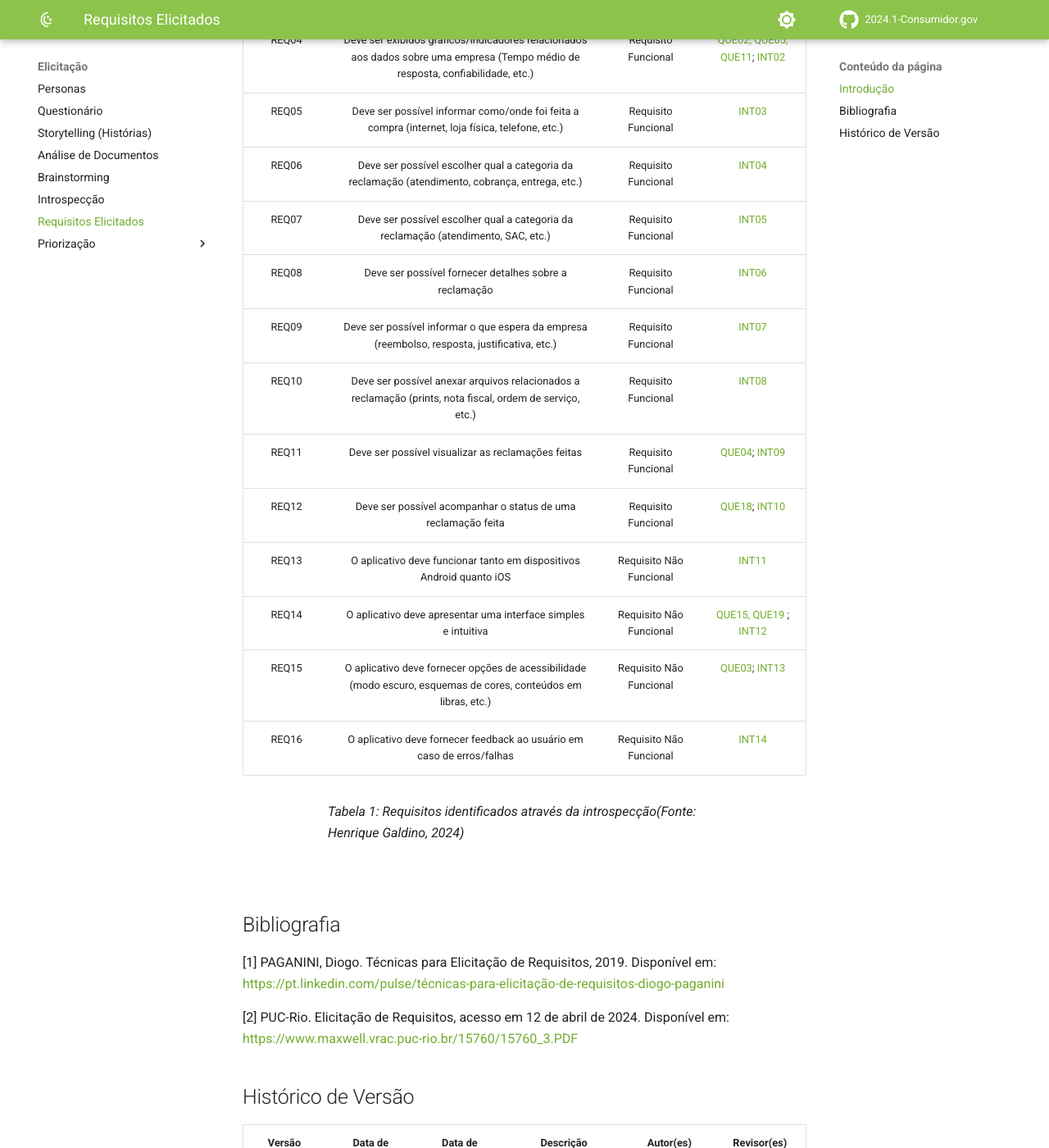
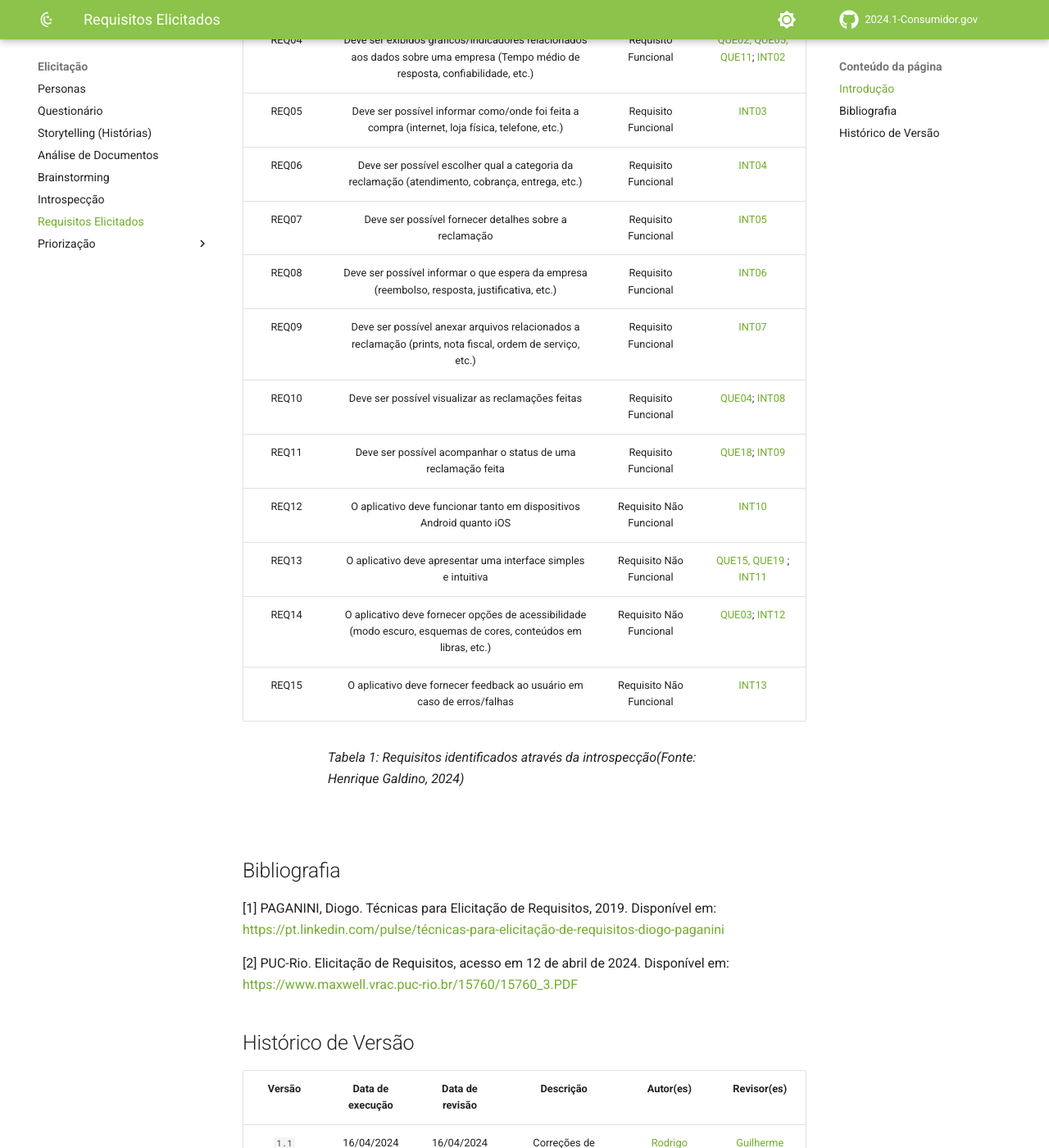
Before and after one commit to Requisitos-de-Software/2024.1-Grupo08, an MkDocs documentation site: the page built from docs/Elicitação/requisitos-elicitados.md, in a window 1280 px wide and 1400 px high, scrolled down 790 px. Shown: the whole window at 82% size. Built offline with MkDocs 1.6.1 and Material for MkDocs 9.7.7, drawn with Linux system fonts in a browser that asks for light colours; comment, search, counter and statistics services are not loaded.

Commit message:
corrigindo numeros devido ao requisito duplicado sem querer

```diff
--- a/docs/Elicitação/requisitos-elicitados.md
+++ b/docs/Elicitação/requisitos-elicitados.md
@@ -18,16 +18,15 @@
 | REQ04 | Deve ser exibidos gráficos/indicadores relacionados aos dados sobre uma empresa (Tempo médio de resposta, confiabilidade, etc.) | Requisito Funcional |[QUE02, QUE05, QUE11](https://requisitos-de-software.github.io/2024.1-Consumidor.gov/Elicitação/Questionário/#possiveis-requisitos);  [INT02](https://requisitos-de-software.github.io/2024.1-Consumidor.gov/Elicitação/introspec/#metodologia)|
 | REQ05 | Deve ser possível informar como/onde foi feita a compra (internet, loja física, telefone, etc.) | Requisito Funcional |[INT03](https://requisitos-de-software.github.io/2024.1-Consumidor.gov/Elicitação/introspec/#metodologia)|
 | REQ06 | Deve ser possível escolher qual a categoria da reclamação (atendimento, cobrança, entrega, etc.) | Requisito Funcional |[INT04](https://requisitos-de-software.github.io/2024.1-Consumidor.gov/Elicitação/introspec/#metodologia)|
-| REQ07 | Deve ser possível escolher qual a categoria da reclamação (atendimento, SAC, etc.) | Requisito Funcional |[INT05](https://requisitos-de-software.github.io/2024.1-Consumidor.gov/Elicitação/introspec/#metodologia)|
-| REQ08 | Deve ser possível fornecer detalhes sobre a reclamação | Requisito Funcional |[INT06](https://requisitos-de-software.github.io/2024.1-Consumidor.gov/Elicitação/introspec/#metodologia)|
-| REQ09 | Deve ser possível informar o que espera da empresa (reembolso, resposta, justificativa, etc.) | Requisito Funcional |[INT07](https://requisitos-de-software.github.io/2024.1-Consumidor.gov/Elicitação/introspec/#metodologia)|
-| REQ10 | Deve ser possível anexar arquivos relacionados a reclamação (prints, nota fiscal, ordem de serviço, etc.) | Requisito Funcional |[INT08](https://requisitos-de-software.github.io/2024.1-Consumidor.gov/Elicitação/introspec/#metodologia)|
-| REQ11 | Deve ser possível visualizar as reclamações feitas | Requisito Funcional | [QUE04](https://requisitos-de-software.github.io/2024.1-Consumidor.gov/Elicitação/Questionário/#possiveis-requisitos); [INT09](https://requisitos-de-software.github.io/2024.1-Consumidor.gov/Elicitação/introspec/#metodologia) |
-| REQ12 | Deve ser possível acompanhar o status de uma reclamação feita | Requisito Funcional |[QUE18](https://requisitos-de-software.github.io/2024.1-Consumidor.gov/Elicitação/Questionário/#possiveis-requisitos);  [INT10](https://requisitos-de-software.github.io/2024.1-Consumidor.gov/Elicitação/introspec/#metodologia)|
-| REQ13 | O aplicativo deve funcionar tanto em dispositivos Android quanto iOS | Requisito Não Funcional |[INT11](https://requisitos-de-software.github.io/2024.1-Consumidor.gov/Elicitação/introspec/#metodologia)|
-| REQ14 | O aplicativo deve apresentar uma interface simples e intuitiva | Requisito Não Funcional |[QUE15, QUE19](https://requisitos-de-software.github.io/2024.1-Consumidor.gov/Elicitação/Questionário/#possiveis-requisitos) ; [INT12](https://requisitos-de-software.github.io/2024.1-Consumidor.gov/Elicitação/introspec/#metodologia)|
-| REQ15 | O aplicativo deve fornecer opções de acessibilidade (modo escuro, esquemas de cores, conteúdos em libras, etc.) | Requisito Não Funcional |[QUE03](https://requisitos-de-software.github.io/2024.1-Consumidor.gov/Elicitação/Questionário/#possiveis-requisitos); [INT13](https://requisitos-de-software.github.io/2024.1-Consumidor.gov/Elicitação/introspec/#metodologia)|
-| REQ16 | O aplicativo deve fornecer feedback ao usuário em caso de erros/falhas | Requisito Não Funcional |[INT14](https://requisitos-de-software.github.io/2024.1-Consumidor.gov/Elicitação/introspec/#metodologia)|
+| REQ07 | Deve ser possível fornecer detalhes sobre a reclamação | Requisito Funcional |[INT05](https://requisitos-de-software.github.io/2024.1-Consumidor.gov/Elicitação/introspec/#metodologia)|
+| REQ08 | Deve ser possível informar o que espera da empresa (reembolso, resposta, justificativa, etc.) | Requisito Funcional |[INT06](https://requisitos-de-software.github.io/2024.1-Consumidor.gov/Elicitação/introspec/#metodologia)|
+| REQ09 | Deve ser possível anexar arquivos relacionados a reclamação (prints, nota fiscal, ordem de serviço, etc.) | Requisito Funcional |[INT07](https://requisitos-de-software.github.io/2024.1-Consumidor.gov/Elicitação/introspec/#metodologia)|
+| REQ10 | Deve ser possível visualizar as reclamações feitas | Requisito Funcional | [QUE04](https://requisitos-de-software.github.io/2024.1-Consumidor.gov/Elicitação/Questionário/#possiveis-requisitos); [INT08](https://requisitos-de-software.github.io/2024.1-Consumidor.gov/Elicitação/introspec/#metodologia) |
+| REQ11 | Deve ser possível acompanhar o status de uma reclamação feita | Requisito Funcional |[QUE18](https://requisitos-de-software.github.io/2024.1-Consumidor.gov/Elicitação/Questionário/#possiveis-requisitos);  [INT09](https://requisitos-de-software.github.io/2024.1-Consumidor.gov/Elicitação/introspec/#metodologia)|
+| REQ12 | O aplicativo deve funcionar tanto em dispositivos Android quanto iOS | Requisito Não Funcional |[INT10](https://requisitos-de-software.github.io/2024.1-Consumidor.gov/Elicitação/introspec/#metodologia)|
+| REQ13 | O aplicativo deve apresentar uma interface simples e intuitiva | Requisito Não Funcional |[QUE15, QUE19](https://requisitos-de-software.github.io/2024.1-Consumidor.gov/Elicitação/Questionário/#possiveis-requisitos) ; [INT11](https://requisitos-de-software.github.io/2024.1-Consumidor.gov/Elicitação/introspec/#metodologia)|
+| REQ14 | O aplicativo deve fornecer opções de acessibilidade (modo escuro, esquemas de cores, conteúdos em libras, etc.) | Requisito Não Funcional |[QUE03](https://requisitos-de-software.github.io/2024.1-Consumidor.gov/Elicitação/Questionário/#possiveis-requisitos); [INT12](https://requisitos-de-software.github.io/2024.1-Consumidor.gov/Elicitação/introspec/#metodologia)|
+| REQ15 | O aplicativo deve fornecer feedback ao usuário em caso de erros/falhas | Requisito Não Funcional |[INT13](https://requisitos-de-software.github.io/2024.1-Consumidor.gov/Elicitação/introspec/#metodologia)|
 
 <div align="center">
 <figcaption align="left">Tabela 1: Requisitos identificados através da introspecção(Fonte: Henrique Galdino, 2024)</figcaption>
```
Also changed, not shown: docs/Elicitação/introspec.md (+9 -10 lines).
